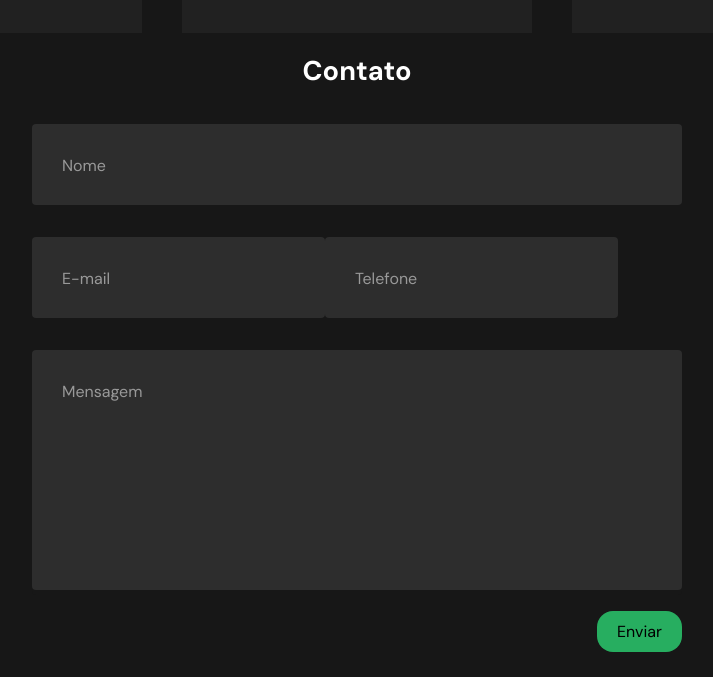
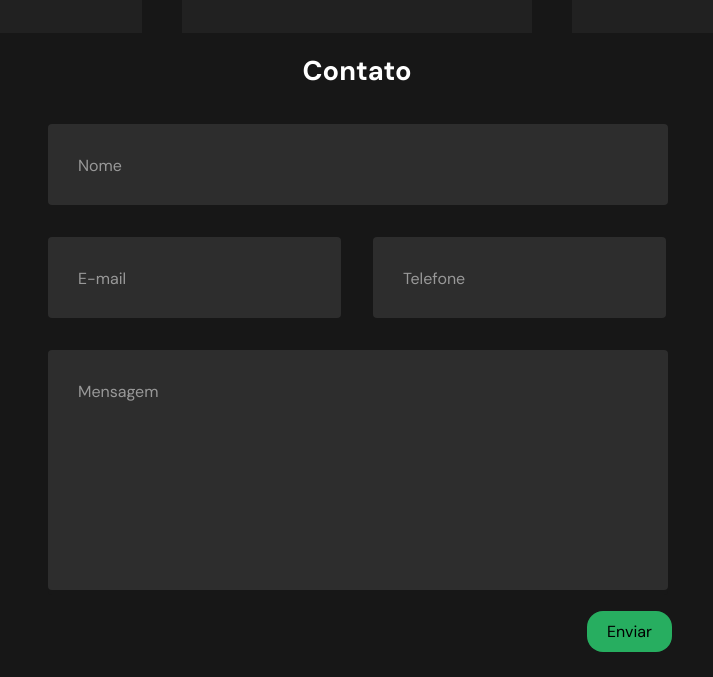
Before and after one commit to rhaneyko/rhaneyko--portfolio, a React (Create React App) app: page / in a window 1280 px wide. Shown: the part 1572-2249 px from the top of the page, without its empty margins (283-996 px from the left). Built offline with nearby package versions, Linux system fonts and the light colour scheme.

Commit message:
Finalização da estilização da página de contato.

```diff
--- a/src/components/Pages/ContactPage/index.js
+++ b/src/components/Pages/ContactPage/index.js
@@ -16,11 +16,9 @@ const ContactPage = () => {
           <input type="text" required />
           <label>E-mail</label>
         </div>
-        <div>
-          <div className="styled__input">
-            <input type="text" required />
-            <label>Telefone</label>
-          </div>
+        <div className="styled__input">
+          <input type="text" required />
+          <label>Telefone</label>
         </div>
 
         <div class="styled__input wide">
--- a/src/components/Pages/ContactPage/styles.css
+++ b/src/components/Pages/ContactPage/styles.css
@@ -1,9 +1,9 @@
+
+
 .container__contactPage {
     display: flex;
     flex-direction: column;
     align-items: center;
-
-
 }
 
 .contact__title {
@@ -33,10 +33,11 @@ textarea:valid~label {
 .styled__input {
     float: left;
     width: 293px;
-    margin: 1rem 0;
+    margin: 1rem;
     position: relative;
     border-radius: 4px;
 }
+
 
 @media only screen and (max-width: 768px) {
     .styled__input {
@@ -58,7 +59,7 @@ textarea:valid~label {
 }
 
 .styled__input.wide {
-    width: 650px;
+    width: 620px;
     max-width: 100%;
 }
 
@@ -95,18 +96,19 @@ textarea {
     width: 650px;
     max-width: 100%;
     margin: 20px auto 25px auto;
+
 }
 
 .submit__button {
     float: right;
     padding: 10px 20px;
+    margin-right: 10px;
     background-color: #27AE60;
     border: none;
     border-radius: 1em;
     color: #000;
     font-size: 16px;
     cursor: pointer;
-
 }
 
 .submit__button:hover {
```
